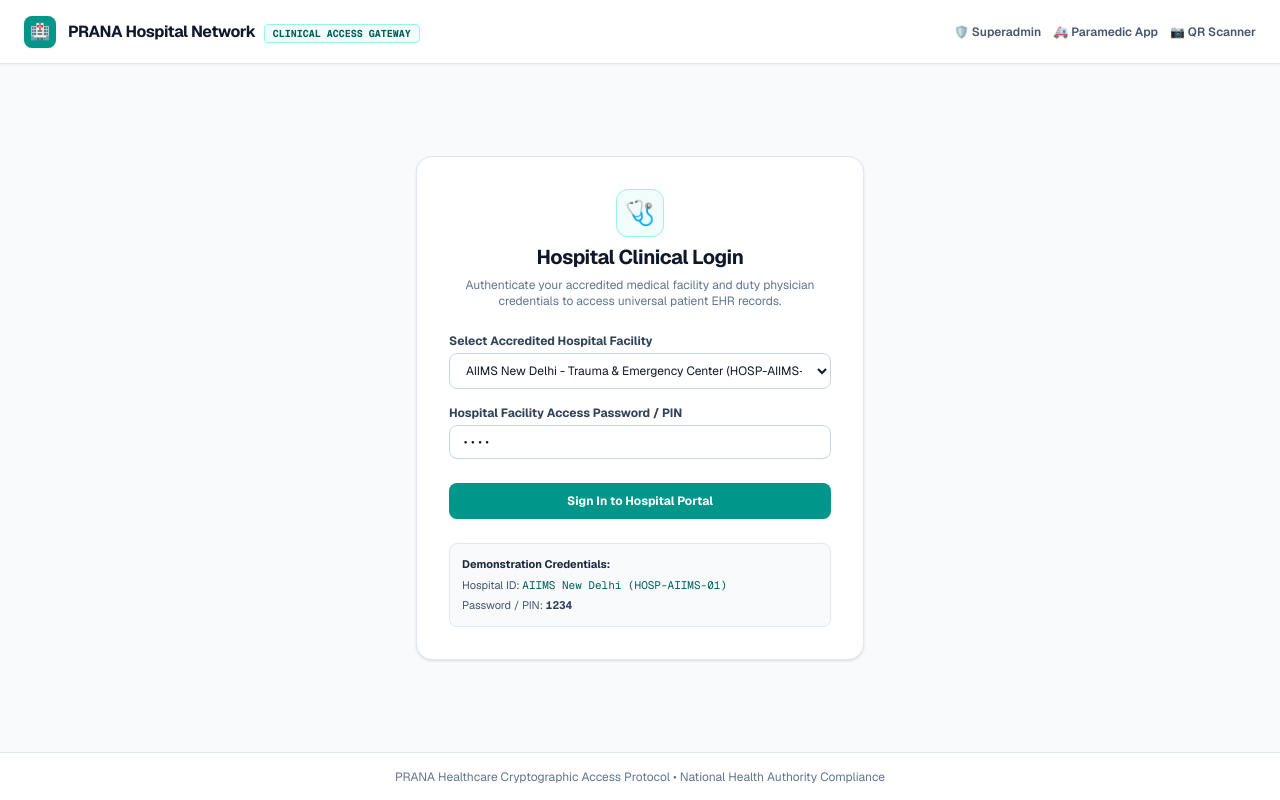
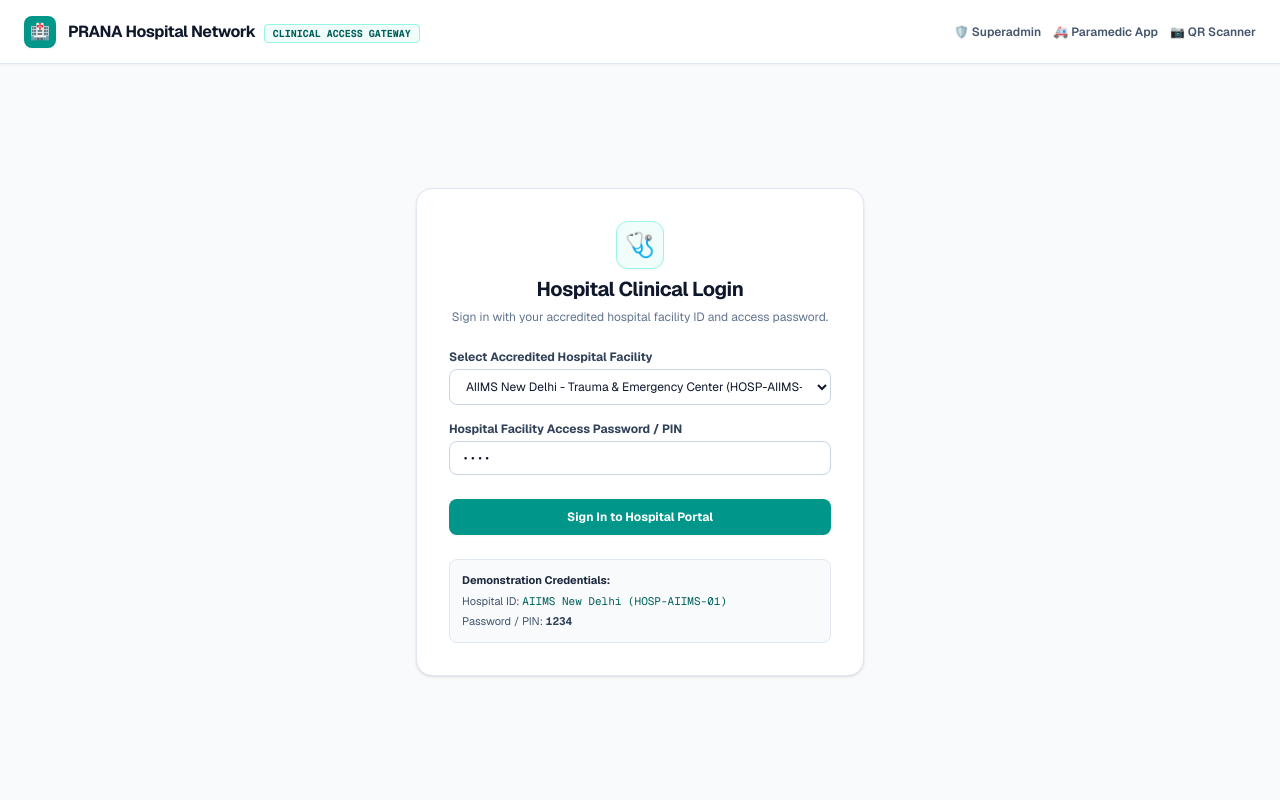
Before and after one commit to Sreeju7733/prana-backend, a Next.js app: page /hospitals/login in a window 1280 px wide. Built offline with nearby package versions, Linux system fonts and the light colour scheme.

Commit message:
refactor: update hospital login page subtitle and remove footer

```diff
--- a/app/hospitals/login/page.tsx
+++ b/app/hospitals/login/page.tsx
@@ -94,7 +94,7 @@
             </div>
             <h1 className="text-xl font-bold text-slate-900 tracking-tight">Hospital Clinical Login</h1>
             <p className="text-xs text-slate-500">
-              Authenticate your accredited medical facility and duty physician credentials to access universal patient EHR records.
+              Sign in with your accredited hospital facility ID and access password.
             </p>
           </div>
 
@@ -154,11 +154,6 @@
           </div>
         </div>
       </div>
-
-      {/* Footer */}
-      <footer className="h-12 border-t border-slate-200 bg-white flex items-center justify-center text-xs text-slate-500">
-        PRANA Healthcare Cryptographic Access Protocol • National Health Authority Compliance
-      </footer>
     </div>
   );
 }
```
